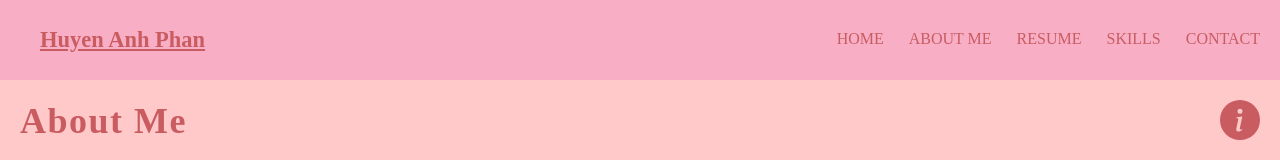
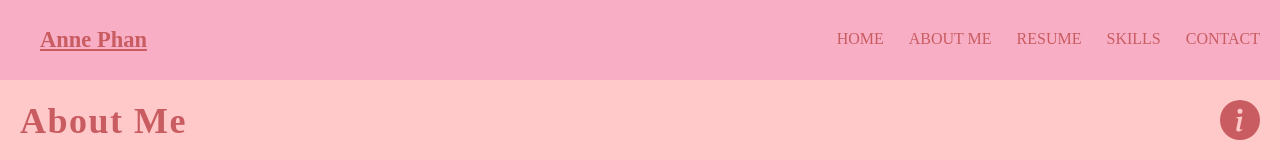
Before and after one commit to huyenanhphan/huyenanhphan.github.io, a React (Create React App) app: page /about in a window 1280 px wide. Shown: the top 160 px of the page. Built offline with nearby package versions, Linux system fonts and the light colour scheme.

Commit message:
navbar changed

```diff
--- a/src/components/navBar/index.jsx
+++ b/src/components/navBar/index.jsx
@@ -42,7 +42,7 @@ const Navbar = () => {
                 <div className="navbar__container">
                     <Link to={"/"} className="navbar__container__logo">
                         {/* <FaReact size={30} /> */}
-                        <h1>Huyen Anh Phan</h1>
+                        <h1>Anne Phan</h1>
                     </Link>
                 </div>
                 {/* <ul className={'navbar__container__menu ${toggleIcon ? "active" : ""} '}> */}
```
